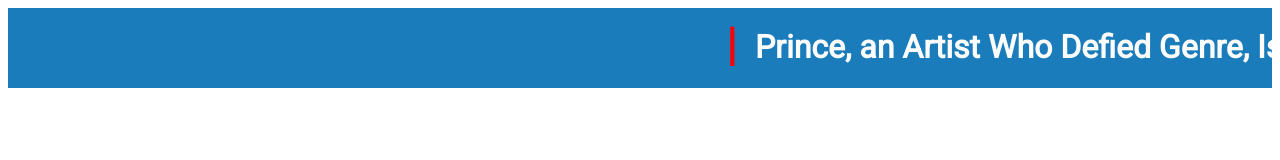
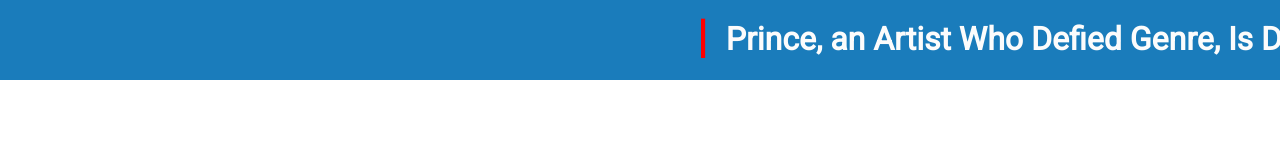
Before and after one commit to ryan-hartzell/scroller, a plain HTML site: page index.html in a window 1280 px wide. Drawn offline with nearby package versions, Linux system fonts and the light colour scheme.

Commit message:
Set margin to 0 on <body>. Adjust duration multiplier.

```diff
--- a/directives/scroller.directive.js
+++ b/directives/scroller.directive.js
@@ -17,7 +17,7 @@ app.directive('sideScroller', function() {
                 length += scope.headlines[i].length;
             }
 
-            scope.duration = 0.16 * (length + 50);
+            scope.duration = 0.15 * (length + 50);
         },
         templateUrl: 'directives/scroller.template.html'
     }
--- a/index.html
+++ b/index.html
@@ -9,11 +9,19 @@
     <script src="mainController.js"></script>
     <script src="directives/scroller.directive.js"></script>
     <link href='https://fonts.googleapis.com/css?family=Roboto' rel='stylesheet' type='text/css'>
+
+    <style>
+        body {
+            padding: 0;
+            margin: 0;
+        }
+    </style>
 </head>
 
 <body ng-controller="mainController">
 
-    <side-scroller headlines="news"></side-scroller>
+<side-scroller headlines="news"></side-scroller>
+
 
 </body>
 </html>
```
